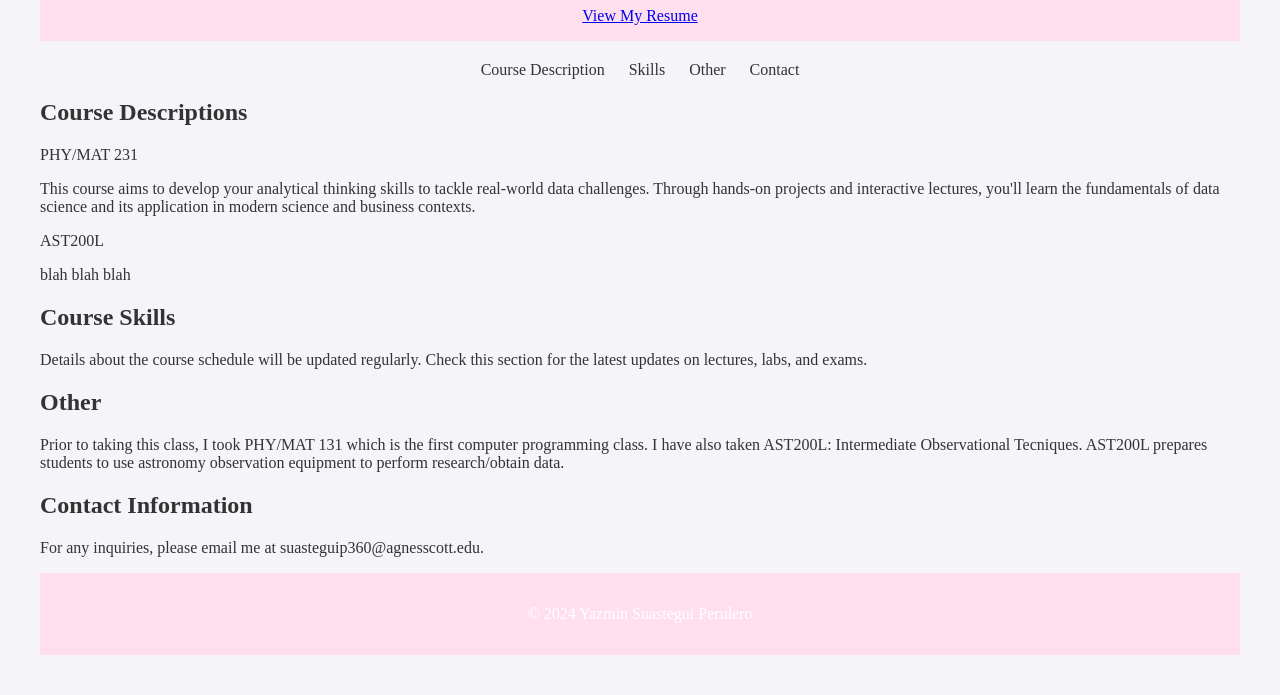
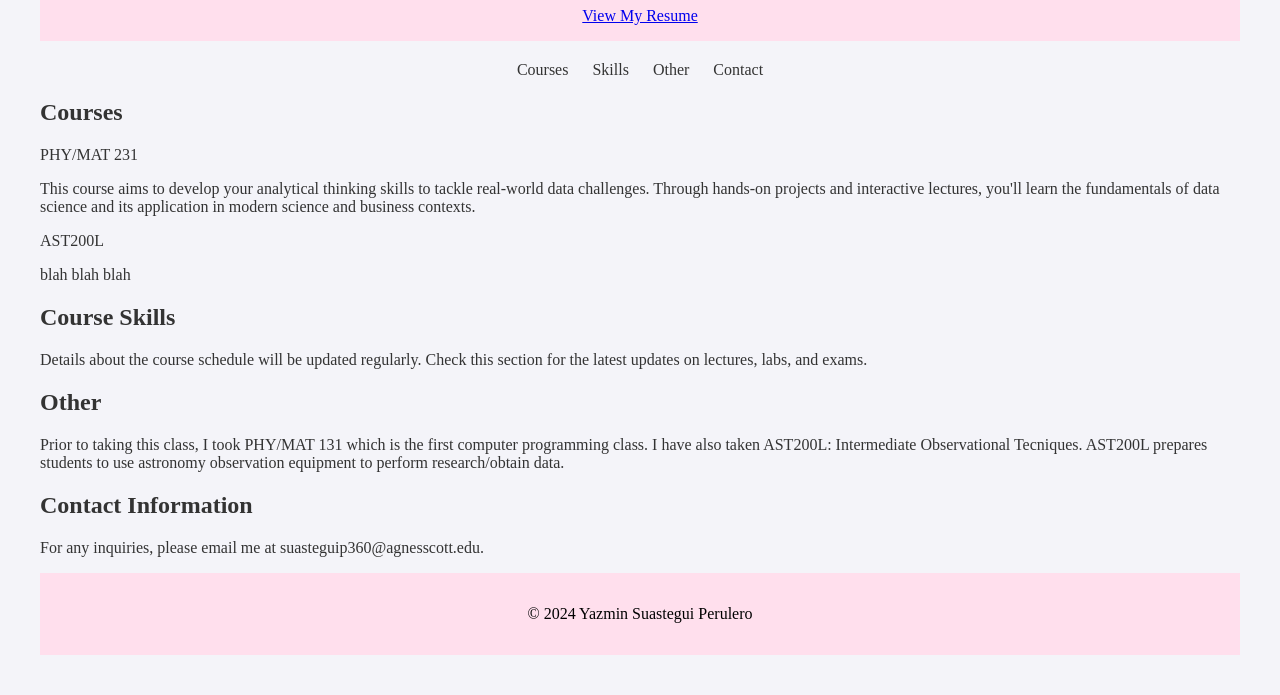
Before and after one commit to suasteguiyazmin/suasteguiyazmin.github.io, a plain HTML site: page index.html in a window 1280 px wide. Shown: the part 129-824 px from the top of the page. Drawn offline with Linux system fonts and the light colour scheme.

Commit message:
Update index.html

```diff
--- a/index.html
+++ b/index.html
@@ -15,7 +15,7 @@
             text-align: center;
             padding: 1em;
             background-color: #ffdfed;
-            color: white;
+            color: black;
         }
         nav {
             text-align: center;
@@ -39,17 +39,17 @@
 
     </header>
     <nav>
-        <a href="#course-description">Course Description</a>
+        <a href="#courses">Courses</a>
         <a href="#skils">Skills</a>
         <a href="#other">Other</a>
         <a href="#contact">Contact</a>
     </nav>
-    <section id="course-descriptions">
-        <h2>Course Descriptions</h2>
+    <section id="courses">
+        <h2>Courses</h2>
         <p>PHY/MAT 231</p>
-        <p>This course aims to develop your analytical thinking skills to tackle real-world data challenges. Through hands-on projects and interactive lectures, you'll learn the fundamentals of data science and its application in modern science and business contexts.</p>
+            <p>This course aims to develop your analytical thinking skills to tackle real-world data challenges. Through hands-on projects and interactive lectures, you'll learn the fundamentals of data science and its application in modern science and business contexts.</p>
         <p>AST200L</p>
-        <p> blah blah blah</p>
+            <p> blah blah blah</p>
     </section>
     <section id="skills">
         <h2>Course Skills</h2>
```
